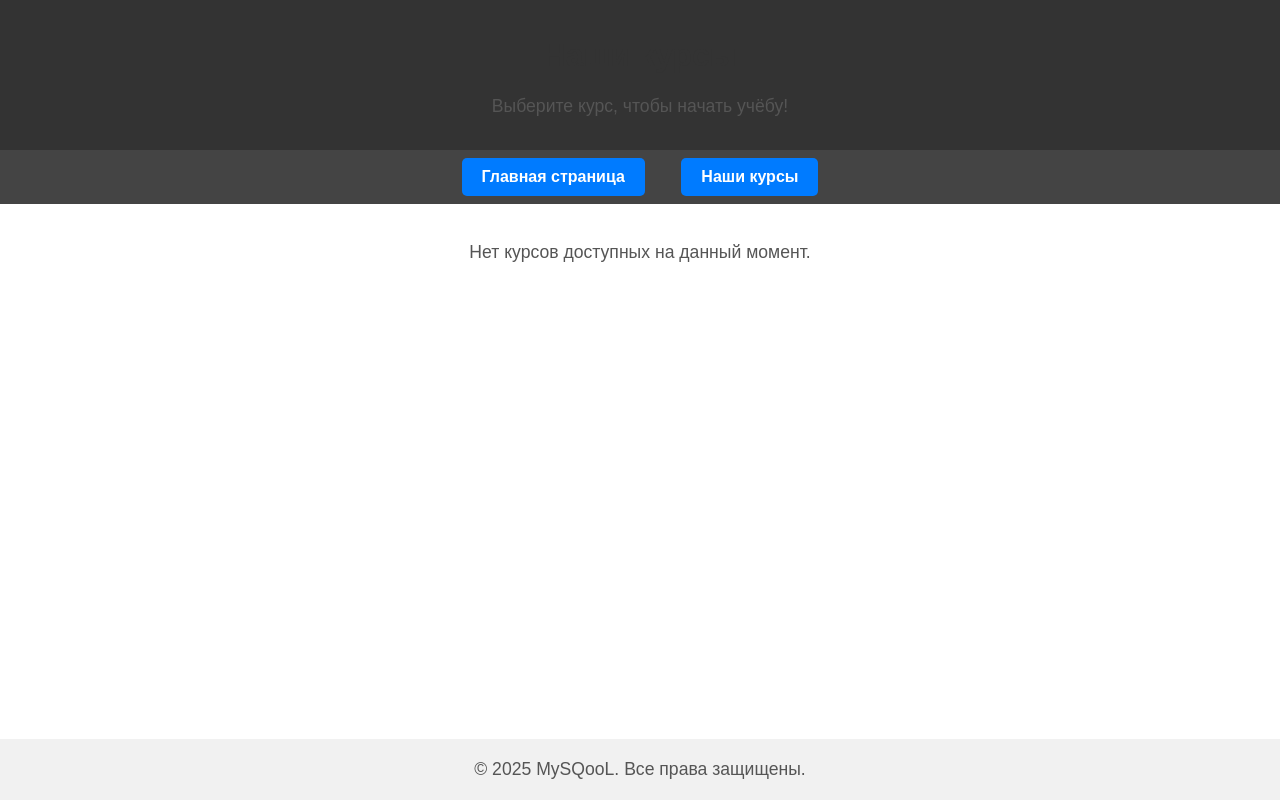
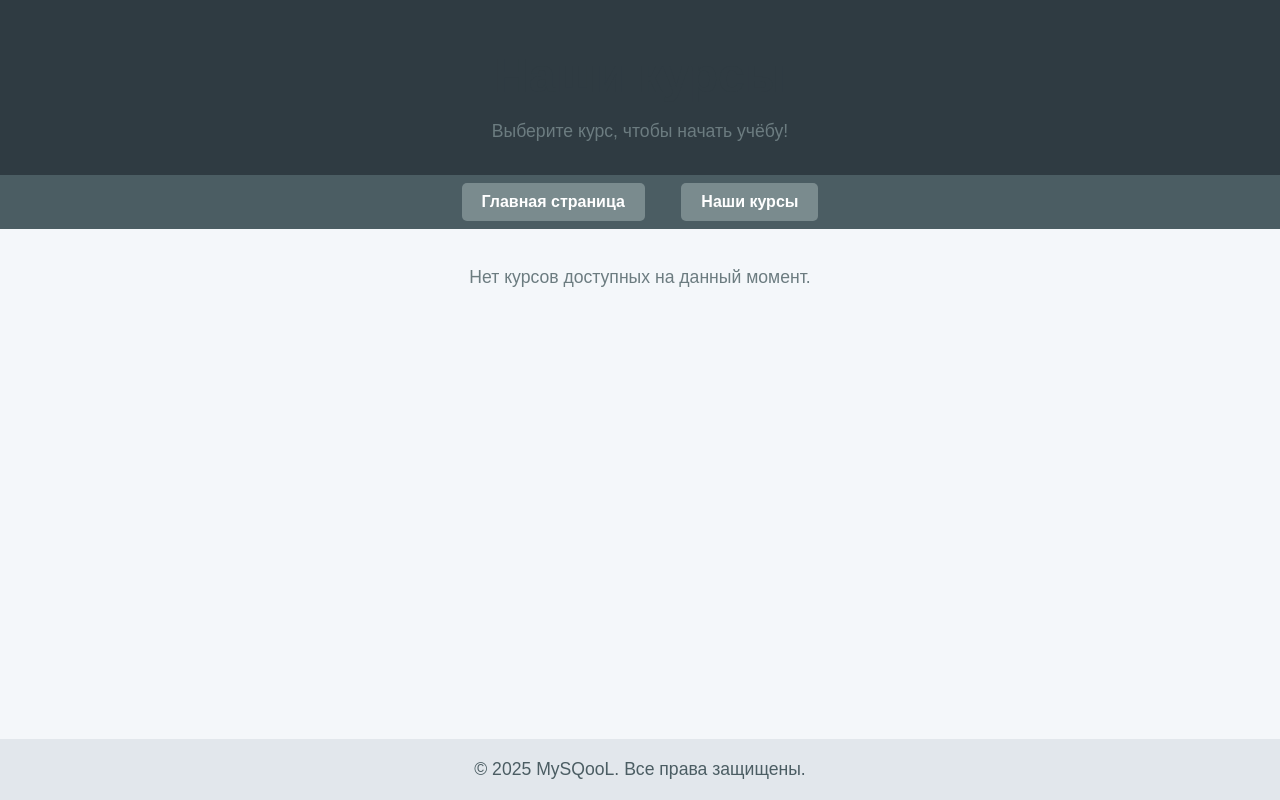
Before and after one commit to anastasia-kav/mysqool, a Django app: page /courses/ in a window 1280 px wide. Run offline with Django 5.2, Linux system fonts and the light colour scheme; data that the repository does not hold is empty.

Commit message:
Fix style

```diff
--- a/static/styles.css
+++ b/static/styles.css
@@ -7,10 +7,11 @@ body {
     flex-direction: column;
     min-height: 100vh;
     text-align: center;
+    background-color: #f4f7fa; /* Легкий фон для страницы */
 }
 
 header {
-    background-color: #333;
+    background-color: #2f3b42; /* Темно-серый фон */
     color: white;
     padding: 1rem;
 }
@@ -21,7 +22,7 @@ header {
 
 /* Навигация */
 nav {
-    background-color: #444;
+    background-color: #4b5d63; /* Серо-голубой фон */
     padding: 0.5rem;
 }
 
@@ -30,7 +31,7 @@ nav a {
     margin: 0 1rem;
     text-decoration: none;
     font-weight: bold;
-    font-size: 18px; /* Сделаем текст чуть больше */
+    font-size: 18px;
 }
 
 nav a:hover {
@@ -50,13 +51,13 @@ section {
 
 .course-list li {
     margin-bottom: 2rem;
-    text-align: center; /* Выравнивание текста в списке */
+    text-align: center;
 }
 
 .course-list li a {
     text-decoration: none;
     color: white;
-    background-color: #28a745; /* Зеленый фон */
+    background-color: #6c7c80; /* Серо-голубой фон для кнопок */
     padding: 12px 30px;
     border-radius: 8px;
     font-size: 18px;
@@ -66,7 +67,7 @@ section {
 }
 
 .course-list li a:hover {
-    background-color: #218838; /* Тёмно-зеленый цвет при наведении */
+    background-color: #5a6a6f; /* Темнее серо-голубой при наведении */
 }
 
 /* Изображения курсов */
@@ -81,26 +82,37 @@ section {
 /* Футер */
 footer {
     text-align: center;
-    padding: 20px 0; /* Отступы */
-    background-color: #f1f1f1; /* Легкий фон для футера */
+    padding: 20px 0;
+    background-color: #e2e7ec; /* Светлый серый фон для футера */
     position: relative;
     width: 100%;
     margin-top: auto; /* Привязка футера к низу страницы */
 }
 
 footer p {
-    margin: 0; /* Убираем лишний отступ для текста в футере */
+    margin: 0;
+    color: #4b5d63; /* Цвет для текста в футере */
 }
 
 /* Блоки с текстом */
 h1, h2 {
-    font-size: 2rem; /* Размер заголовков */
-    color: #333;
+    font-size: 2rem;
+    color: #4b5d63; /* Серо-голубой цвет для заголовков */
+    font-weight: bold;
+    text-align: center;
+    margin-bottom: 1rem;
 }
 
+/* Дополнительное выделение для h1 */
+h1 {
+    font-size: 3rem;
+    color: #2f3b42; /* Темно-серый цвет для главных заголовков */
+}
+
+/* Тексты параграфов */
 p {
     font-size: 1.1rem;
-    color: #555;
+    color: #6c7c80; /* Светло-серый для текста */
 }
 
 /* Для кнопок в навигации */
@@ -108,7 +120,7 @@ nav a {
     display: inline-block;
     padding: 10px 20px;
     font-size: 16px;
-    background-color: #007bff;
+    background-color: #7a8b8e; /* Серо-голубой фон для кнопок */
     color: white;
     text-align: center;
     border-radius: 5px;
@@ -116,7 +128,7 @@ nav a {
 }
 
 nav a:hover {
-    background-color: #0056b3;
+    background-color: #5e6e73; /* Темнее при наведении */
 }
 
 /* Для выравнивания всего контента */
@@ -124,11 +136,6 @@ nav a:hover {
     max-width: 1200px;
     margin: 0 auto;
     padding: 20px;
-}
-
-/* Центрирование текста в заголовках */
-h1, h2 {
-    text-align: center;
 }
 
 /* Стили для формы (если она есть) */
@@ -142,7 +149,7 @@ input, select, textarea {
 
 /* Стили для кнопок на странице курсов */
 .course-list li a {
-    background-color: #28a745;
+    background-color: #6c7c80;
     color: white;
     padding: 12px 30px;
     border-radius: 8px;
@@ -153,5 +160,5 @@ input, select, textarea {
 }
 
 .course-list li a:hover {
-    background-color: #218838;
+    background-color: #5a6a6f;
 }
```
